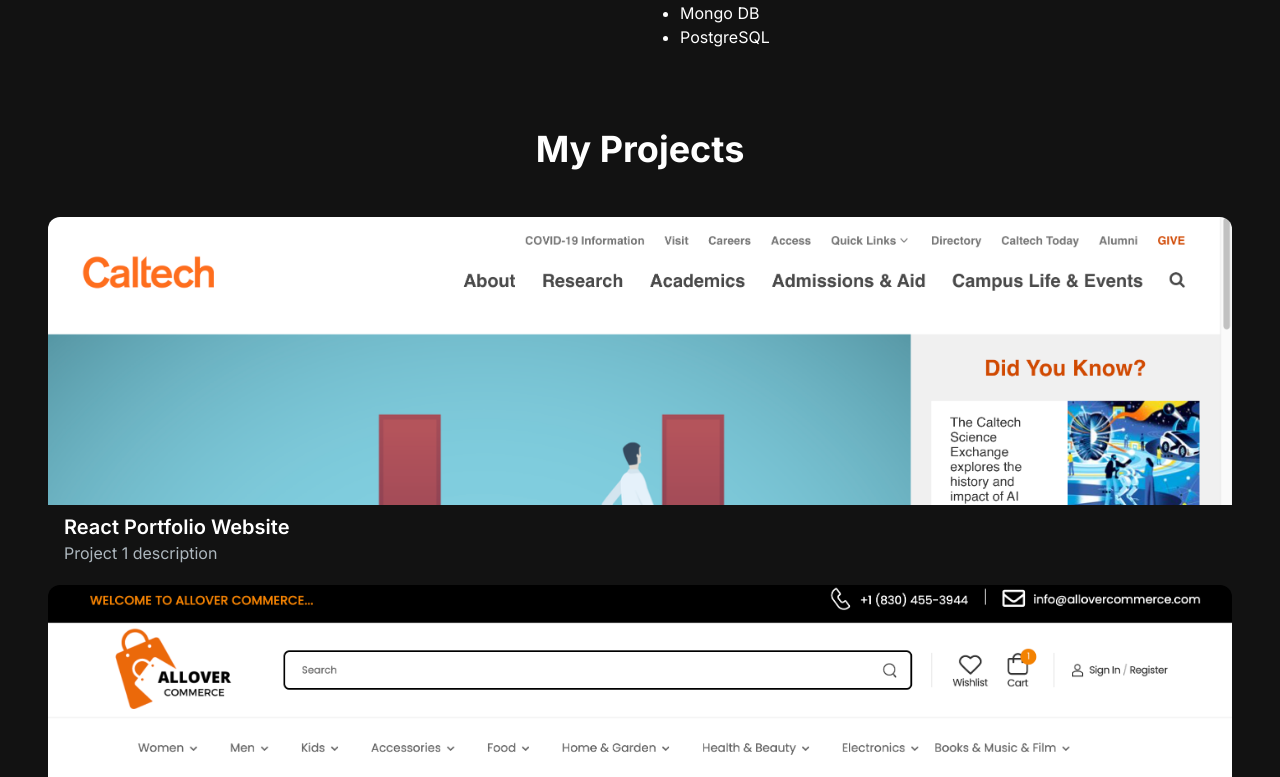
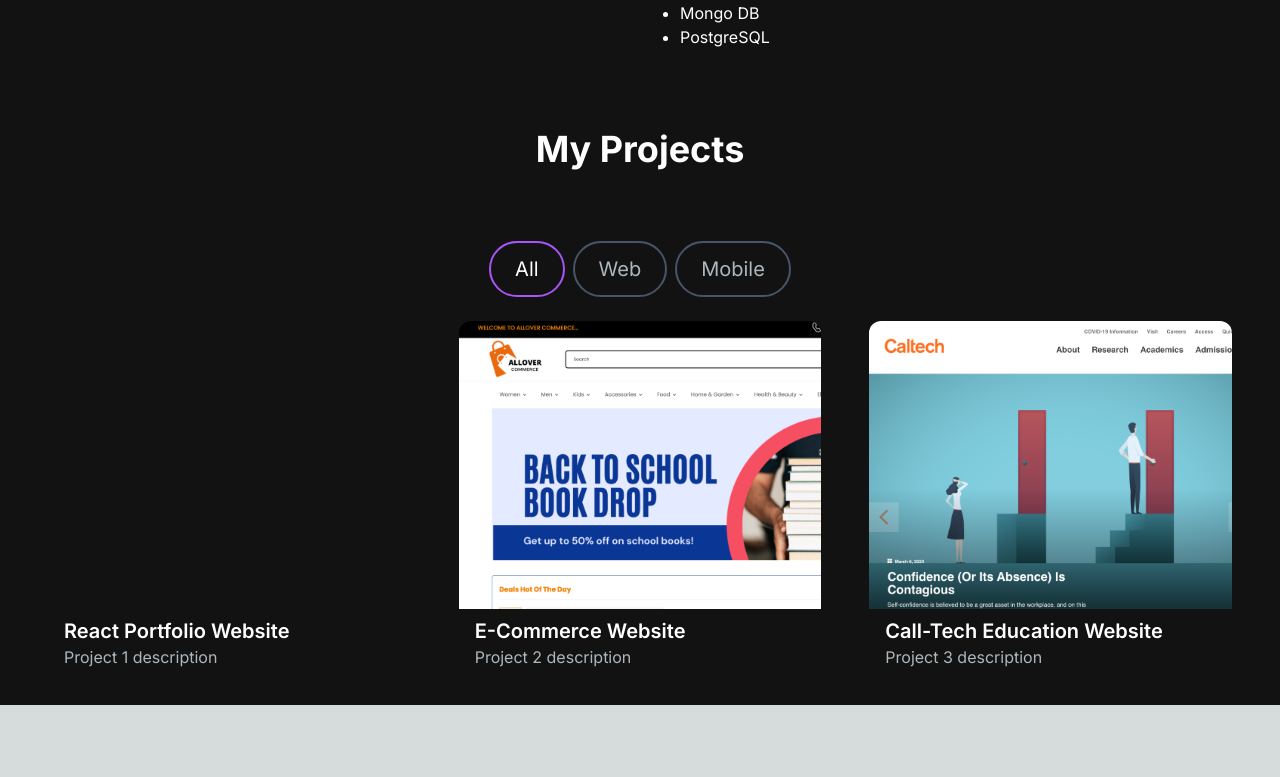
Before and after one commit to esraarnusaslan/My-Portfolio, a Next.js app: page / in a window 1280 px wide. Shown: the part 1360-2137 px from the top of the page. After the commit the page ends 2065 px from the top, so only its background shows below. Built offline with nearby package versions, Linux system fonts and the light colour scheme.

Commit message:
"projectsSection updated"

```diff
--- a/package.json
+++ b/package.json
@@ -10,10 +10,12 @@
   },
   "dependencies": {
     "@heroicons/react": "^2.1.1",
+    "framer-motion": "^11.0.12",
     "next": "14.1.3",
     "react": "^18",
     "react-dom": "^18",
-    "react-type-animation": "^3.2.0"
+    "react-type-animation": "^3.2.0",
+    "resend": "^3.2.0"
   },
   "devDependencies": {
     "autoprefixer": "^10.0.1",
--- /dev/null
+++ b/src/app/components/ProjectTag.jsx
@@ -0,0 +1,16 @@
+import React from 'react';
+
+const ProjectTag = ({ name, onClick, isSelected }) => {
+    const buttonStyles = isSelected
+        ? 'text-white border-purple-500'
+        : 'text-[#ADB7BE] border-slate-600 hover:border-white';
+    return (
+        <button
+            className={` ${buttonStyles} rounded-full border-2  px-6 py-3 text-xl cursor-pointer`}
+        onClick={() => onClick(name)}>
+            {name}
+        </button>
+    );
+};
+
+export default ProjectTag;
--- a/src/app/components/ProjectsSection.jsx
+++ b/src/app/components/ProjectsSection.jsx
@@ -1,19 +1,22 @@
-import React from 'react';
+'use client';
+import React, { useState, useRef } from 'react';
 import ProjectCard from './ProjectCard';
+import ProjectTag from './ProjectTag';
+import { motion, useInView } from 'framer-motion';
 
 const projectsData = [
     {
         id: 1,
         title: 'React Portfolio Website',
         description: 'Project 1 description',
-        image: '/images/projects/call-tech.png',
-        tag: ['All', 'Web'],
+        image: '',
+        tag: ['All', 'All'],
         gitUrl: '/',
         previewUrl: '/',
     },
     {
         id: 2,
-        title: 'e-Commerce Website',
+        title: 'E-Commerce Website',
         description: 'Project 2 description',
         image: '/images/projects/e-commerce.png',
         tag: ['All', 'Web'],
@@ -25,32 +28,73 @@
         title: 'Call-Tech Education Website',
         description: 'Project 3 description',
         image: '/images/projects/call-tech.png',
-        tag: ['All', 'Web'],
+        tag: ['All', 'Mobile'],
         gitUrl: '/',
         previewUrl: '/',
     },
 ];
 
 const ProjectsSection = () => {
+    const [tag, setTag] = useState('All');
+    const ref = useRef(null);
+    const isInView = useInView(ref, { once: true });
+
+    const handleTagChange = (newTag) => {
+        setTag(newTag);
+    };
+
+    const filteredProjects = projectsData.filter((project) =>
+        project.tag.includes(tag)
+    );
+
+    const cardVariants = {
+        initial: { y: 50, opacity: 0 },
+        animate: { y: 0, opacity: 1 },
+    };
+
     return (
-        <>
+        <section id="projects">
             <h2 className="text-center text-4xl font-bold text-white mt-4 mb-8 md:mb-12">
                 My Projects
             </h2>
-            <div>
-                {projectsData.map((project) => (
+            <div className="text-white flex flex-row justify-center items-center gap-2 py-6">
+                <ProjectTag
+                    onClick={handleTagChange}
+                    name="All"
+                    isSelected={tag === 'All'}
+                />
+                <ProjectTag
+                    onClick={handleTagChange}
+                    name="Web"
+                    isSelected={tag === 'Web'}
+                />
+                <ProjectTag
+                    onClick={handleTagChange}
+                    name="Mobile"
+                    isSelected={tag === 'Mobile'}
+                />
+            </div>
+            <ul ref={ref} className="grid md:grid-cols-3 gap-8 md:gap-12">
+                {filteredProjects.map((project, index) => (
+                    <motion.li
+                        key={index}
+                        variants={cardVariants}
+                        initial="initial"
+                        animate={isInView ? 'animate' : 'initial'}
+                        transition={{ duration: 0.3, delay: index * 0.4 }}
+                    >
                         <ProjectCard
                             key={project.id}
                             title={project.title}
                             description={project.description}
                             imgUrl={project.image}
-                        tag={project.tag}
                             gitUrl={project.gitUrl}
                             previewUrl={project.previewUrl}
                         />
+                    </motion.li>
                 ))}
-            </div>
-        </>
+            </ul>
+        </section>
     );
 };
 
```
Also changed, not shown: 1 other file (tests, documents, lock files or other folders). Lines whose indentation alone changed are shown as unchanged.
